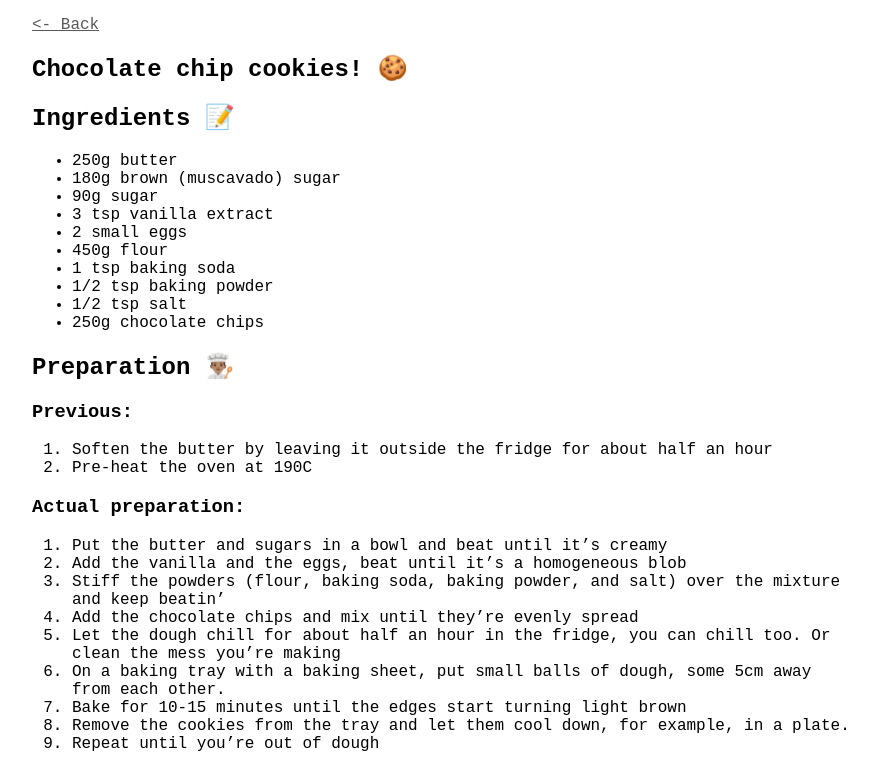
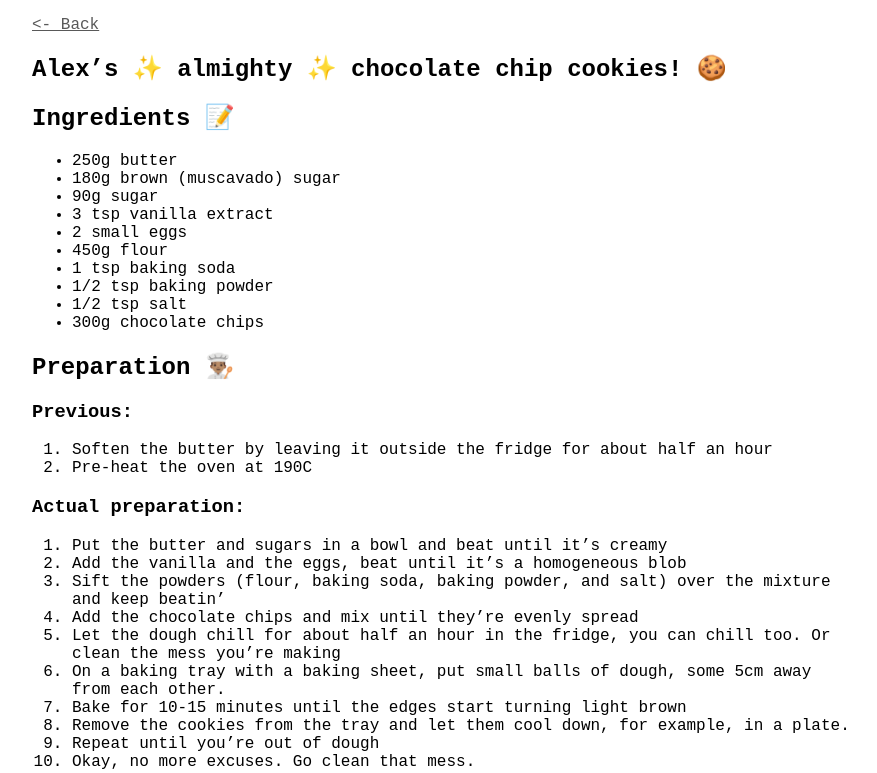
Before and after one commit to a-rmz/cookbook, a Jekyll site: the page built from _posts/2020-04-05-chocolate-chip-cookies.md, in a window 1280 px wide. Shown: the top 773 px of the page, without its empty margins (198-1075 px from the left). Built offline with Jekyll 4.4.1, drawn with Linux system fonts in a browser that asks for light colours; some web fonts are replaced; our own code applies the rules of GitHub Pages for plain Markdown files.

Commit message:
Fix wording and add nice looks

```diff
--- a/_posts/2020-04-05-chocolate-chip-cookies.md
+++ b/_posts/2020-04-05-chocolate-chip-cookies.md
@@ -3,7 +3,7 @@ permalink: /chocolate-chip-cookies
 ---
 [<- Back](/)
 
-# Chocolate chip cookies! 🍪
+# Alex's ✨ almighty ✨ chocolate chip cookies! 🍪
 
 ## Ingredients 📝
 
@@ -16,7 +16,7 @@ permalink: /chocolate-chip-cookies
 * 1 tsp baking soda
 * 1/2 tsp baking powder
 * 1/2 tsp salt
-* 250g chocolate chips
+* 300g chocolate chips
 
 ## Preparation 👨🏽‍🍳
 
@@ -27,13 +27,14 @@ permalink: /chocolate-chip-cookies
 ### Actual preparation:
 1. Put the butter and sugars in a bowl and beat until it's creamy
 2. Add the vanilla and the eggs, beat until it's a homogeneous blob
-3. Stiff the powders (flour, baking soda, baking powder, and salt) over the mixture and keep beatin'
+3. Sift the powders (flour, baking soda, baking powder, and salt) over the mixture and keep beatin'
 4. Add the chocolate chips and mix until they're evenly spread
 5. Let the dough chill for about half an hour in the fridge, you can chill too. Or clean the mess you're making
 6. On a baking tray with a baking sheet, put small balls of dough, some 5cm away from each other.
 7. Bake for 10-15 minutes until the edges start turning light brown
 8. Remove the cookies from the tray and let them cool down, for example, in a plate.
 9. Repeat until you're out of dough
+10. Okay, no more excuses. Go clean that mess.
 
 ## Pictures! 📸
 ![chocolate chip cookies!](/assets/images/chocolate-chip-cookies-1.jpg)
```
